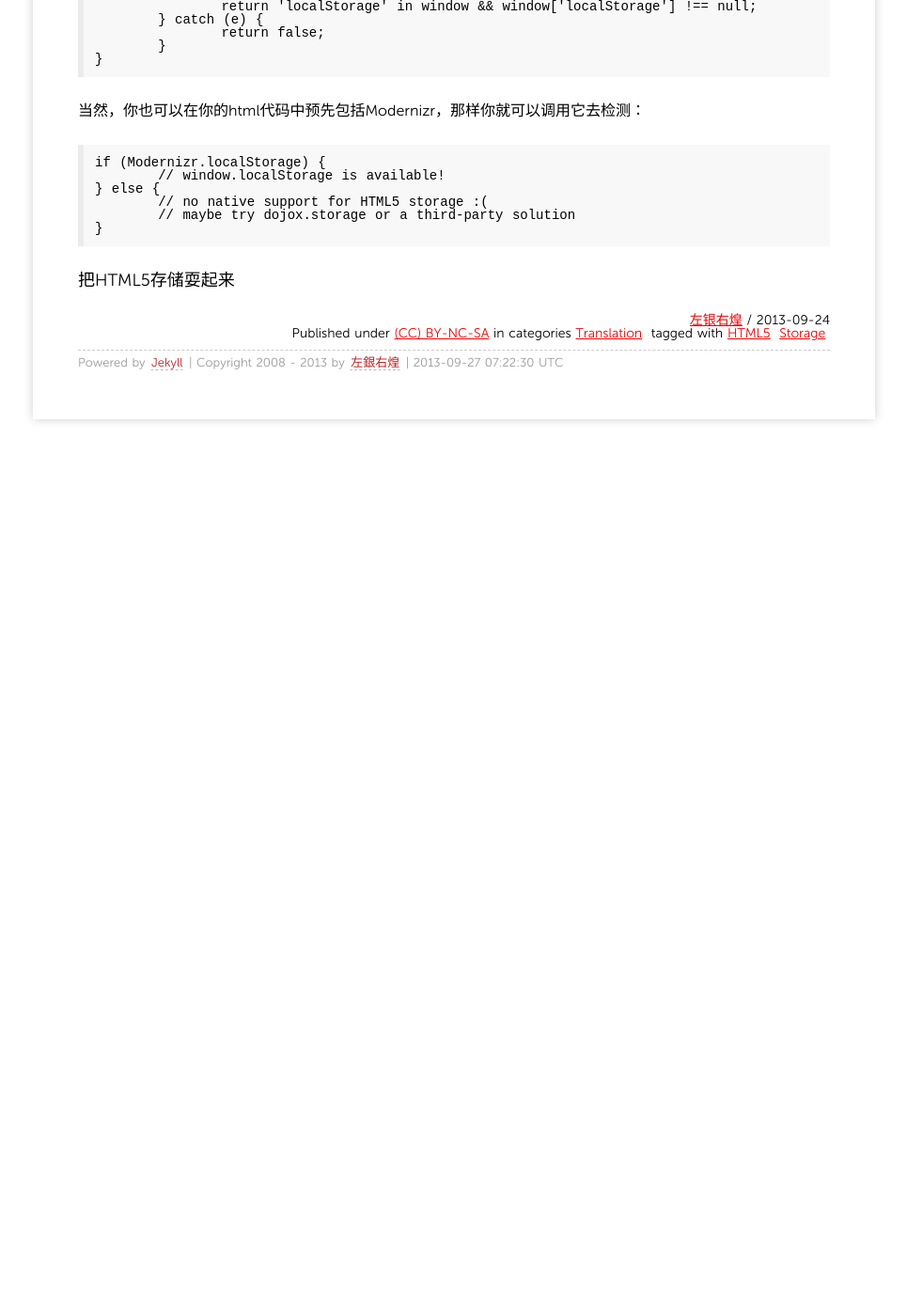
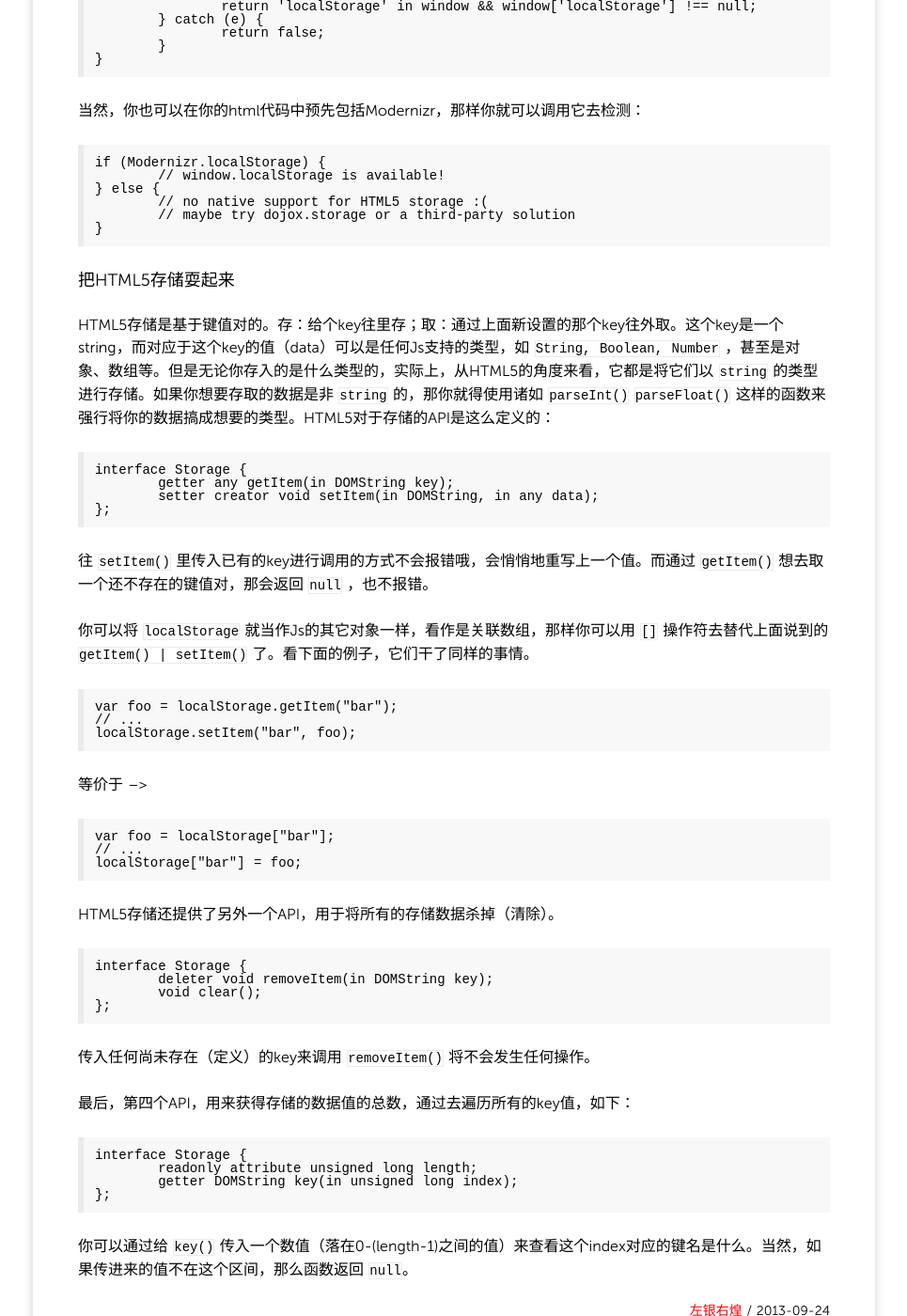
Before and after one commit to grahamle/grahamle.github.com, a Jekyll site: the page built from _posts/2013/2013-09-24-深入HTML5之存储篇.md, in a window 1280 px wide and 1400 px high, scrolled down 2338 px. Shown: the whole window at 94% size, without its empty margins (157-1122 px from the left). Built offline with Jekyll 4.4.1, drawn with Linux system fonts in a browser that asks for light colours; Markdown is read by kramdown in place of the engine named in the settings; comment, search, counter and statistics services are not loaded; before the commit the page ends 2832 px from its top, so only the background shows below that.

Commit message:
更新HTML5存储的API翻译部分

```diff
--- a/_posts/2013/2013-09-24-深入HTML5之存储篇.md
+++ b/_posts/2013/2013-09-24-深入HTML5之存储篇.md
@@ -84,3 +84,41 @@ HTML5 Storage检测：
 	}
 
 ### 把HTML5存储耍起来
+HTML5存储是基于键值对的。存：给个key往里存；取：通过上面新设置的那个key往外取。这个key是一个string，而对应于这个key的值（data）可以是任何Js支持的类型，如 `String, Boolean, Number` ，甚至是对象、数组等。但是无论你存入的是什么类型的，实际上，从HTML5的角度来看，它都是将它们以 `string` 的类型进行存储。如果你想要存取的数据是非 `string` 的，那你就得使用诸如 `parseInt()` `parseFloat()` 这样的函数来强行将你的数据搞成想要的类型。HTML5对于存储的API是这么定义的：
+
+	interface Storage {
+		getter any getItem(in DOMString key);
+		setter creator void setItem(in DOMString, in any data);
+	};
+
+往 `setItem()` 里传入已有的key进行调用的方式不会报错哦，会悄悄地重写上一个值。而通过 `getItem()` 想去取一个还不存在的键值对，那会返回 `null` ，也不报错。
+
+你可以将 `localStorage` 就当作Js的其它对象一样，看作是关联数组，那样你可以用 `[]` 操作符去替代上面说到的 `getItem() | setItem()` 了。看下面的例子，它们干了同样的事情。
+
+	var foo = localStorage.getItem("bar");
+	// ...
+	localStorage.setItem("bar", foo);
+
+等价于 -->
+
+	var foo = localStorage["bar"];
+	// ...
+	localStorage["bar"] = foo;
+
+HTML5存储还提供了另外一个API，用于将所有的存储数据杀掉（清除）。
+
+	interface Storage {
+		deleter void removeItem(in DOMString key);
+		void clear();
+	};
+
+传入任何尚未存在（定义）的key来调用 `removeItem()` 将不会发生任何操作。
+
+最后，第四个API，用来获得存储的数据值的总数，通过去遍历所有的key值，如下：
+
+	interface Storage {
+		readonly attribute unsigned long length;
+		getter DOMString key(in unsigned long index);
+	};
+
+你可以通过给 `key()` 传入一个数值（落在0-(length-1)之间的值）来查看这个index对应的键名是什么。当然，如果传进来的值不在这个区间，那么函数返回 `null`。
```
